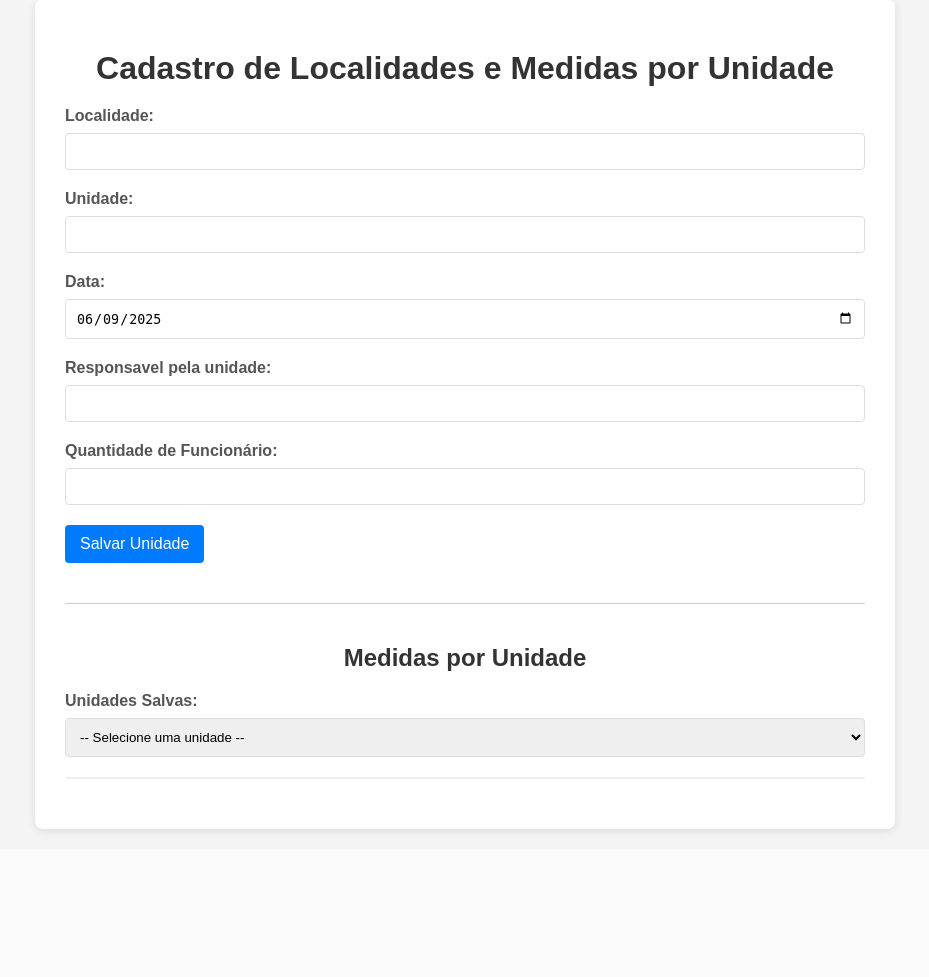
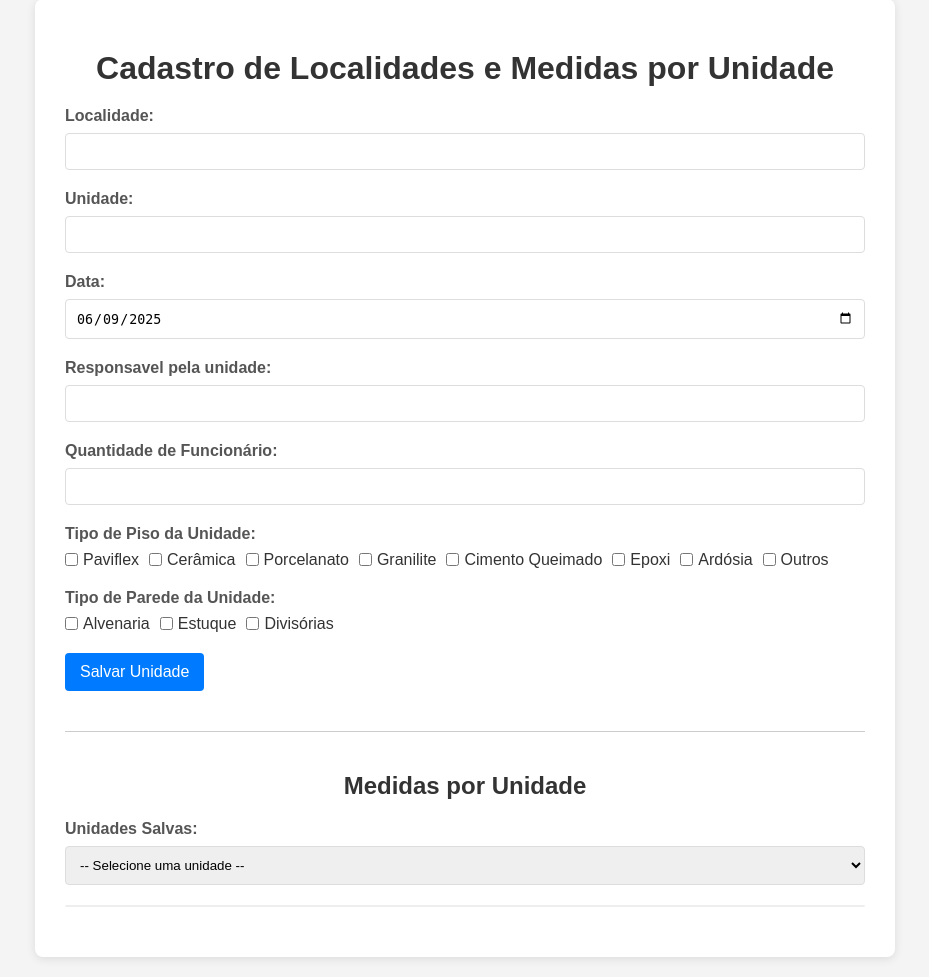
Before and after one commit to AMS2025-phm/levantamento, a Flask app: page / in a window 1280 px wide. Shown: the part 21-998 px from the top of the page, without its empty margins (175-1104 px from the left). Before the commit the page ends 855 px from the top, so only its background shows below. Run offline with Flask 3, Linux system fonts and the light colour scheme; data that the repository does not hold is empty.

Commit message:
Add files via upload

```diff
--- a/app.py
+++ b/app.py
@@ -64,6 +64,10 @@ def salvar_unidade():
         data_cadastro = data.get('data')
         responsavel = data.get('responsavel')
         qtd_func = data.get('qtd_func')
+        # NOVOS CAMPOS: TIPO DE PISO E PAREDE DA UNIDADE
+        tipo_piso_unidade = data.get('tipo_piso_unidade', [])
+        tipo_parede_unidade = data.get('tipo_parede_unidade', [])
+
 
         if not all([localidade, unidade, data_cadastro, responsavel, qtd_func]):
             return jsonify({"status": "error", "message": "Todos os campos da unidade são obrigatórios!"}), 400
@@ -79,6 +83,8 @@ def salvar_unidade():
             'data_cadastro': data_cadastro,
             'responsavel': responsavel,
             'qtd_func': qtd_func,
+            'tipo_piso': tipo_piso_unidade,   # Salva tipo de piso da unidade
+            'tipo_parede': tipo_parede_unidade, # Salva tipo de parede da unidade
             'medidas': [] # Inicializa lista de medidas
         }
 
@@ -90,28 +96,19 @@ def salvar_unidade():
         sheet = workbook.active
         sheet.title = "Dados da Unidade"
 
-        # Cabeçalhos
-        sheet.append(["Localidade", "Unidade", "Data de Cadastro", "Responsável", "Quantidade de Funcionários"])
+        # Cabeçalhos atualizados para incluir os novos campos
+        sheet.append(["Localidade", "Unidade", "Data de Cadastro", "Responsável", "Quantidade de Funcionários", "Tipo de Piso da Unidade", "Tipo de Parede da Unidade"])
 
-        # Dados da unidade
-        sheet.append([localidade, unidade, data_cadastro, responsavel, qtd_func])
-
-        # Se houver medidas, adicioná-las também (opcional, dependendo do que você quer no Excel inicial)
-        # Para incluir medidas aqui, você precisaria carregar os dados de 'medidas' da unidade recém-salva
-        # E formatar as listas de checkboxes para uma string para a célula do Excel.
-        # Exemplo (se for adicionar cabeçalhos para medidas):
-        # sheet.append(["Tipo de Medida", "Metragem", "Tipo de Piso", "Tipo de Parede", "Área Coberta", "Área Descoberta", "Observações"])
-        # for medida in dados[localidade][unidade]['medidas']:
-        #     sheet.append([
-        #         ", ".join(medida.get('tipo_medida', [])),
-        #         medida.get('metragem'),
-        #         ", ".join(medida.get('tipo_piso', [])),
-        #         ", ".join(medida.get('tipo_parede', [])),
-        #         medida.get('area_externa_coberta'),
-        #         medida.get('area_externa_descoberta'),
-        #         medida.get('obs')
-        #     ])
-
+        # Dados da unidade atualizados
+        sheet.append([
+            localidade,
+            unidade,
+            data_cadastro,
+            responsavel,
+            qtd_func,
+            ", ".join(tipo_piso_unidade),   # Junta a lista em uma string para o Excel
+            ", ".join(tipo_parede_unidade)  # Junta a lista em uma string para o Excel
+        ])
 
         workbook.save(output)
         excel_content = output.getvalue()
@@ -170,7 +167,11 @@ def get_unidade_data(unidade_nome):
     dados = carregar_dados()
     for localidade, unidades in dados.items():
         if unidade_nome in unidades:
-            return jsonify(unidades[unidade_nome])
+            # Garante que tipo_piso e tipo_parede sejam listas, mesmo se estiverem vazios ou não existirem
+            unidade_data = unidades[unidade_nome]
+            unidade_data['tipo_piso'] = unidade_data.get('tipo_piso', [])
+            unidade_data['tipo_parede'] = unidade_data.get('tipo_parede', [])
+            return jsonify(unidade_data)
     return jsonify({"error": "Unidade não encontrada"}), 404
 
 @app.route('/salvar_medidas', methods=['POST'])
@@ -180,26 +181,29 @@ def salvar_medidas():
         localidade = data.get('localidade')
         unidade = data.get('unidade')
 
-        # Captura todos os dados de medida
-        # Garante que os campos de checkbox sejam sempre listas
         nova_medida = {
-            "tipo_medida": data.get('tipo_medida', []), # Agora espera uma lista
+            "tipo_medida": data.get('tipo_medida', []),
             "metragem": data.get('metragem'),
-            "tipo_piso": data.get('tipo_piso', []),     # Agora espera uma lista
-            "tipo_parede": data.get('tipo_parede', []), # Agora espera uma lista
             "area_externa_coberta": data.get('area_externa_coberta'),
             "area_externa_descoberta": data.get('area_externa_descoberta'),
-            "obs": data.get('obs')
+            "obs": data.get('obs'),
+            "largura": data.get('largura'),
+            "altura": data.get('altura')
         }
 
-        # Validação para campos que antes eram required e agora são arrays
-        # É importante que 'tipo_medida' tenha pelo menos uma seleção
+        # Validação
         if not all([localidade, unidade, nova_medida['metragem']]) or not nova_medida['tipo_medida']:
             return jsonify({"status": "error", "message": "Campos essenciais da medida (localidade, unidade, tipo de medida e metragem) são obrigatórios!"}), 400
 
         dados = carregar_dados()
 
         if localidade in dados and unidade in dados[localidade]:
+            # Remove tipo_piso e tipo_parede da medida, se existirem (para dados antigos)
+            if 'tipo_piso' in nova_medida:
+                del nova_medida['tipo_piso']
+            if 'tipo_parede' in nova_medida:
+                del nova_medida['tipo_parede']
+
             dados[localidade][unidade]['medidas'].append(nova_medida)
             salvar_dados(dados)
             return jsonify({"status": "success", "message": "Medida adicionada com sucesso!"}), 200
--- a/templates/index.html
+++ b/templates/index.html
@@ -54,6 +54,22 @@
                 <label for="qtd_func">Quantidade de Funcionário:</label>
                 <input type="number" id="qtd_func" name="qtd_func">
             </div>
+            <div class="form-group">
+                <label>Tipo de Piso da Unidade:</label>
+                <div class="checkbox-group" id="tipo_piso_unidade_checkboxes">
+                    {% for tipo in tipos_piso %}
+                    <label><input type="checkbox" name="tipo_piso_unidade" value="{{ tipo }}"> {{ tipo }}</label>
+                    {% endfor %}
+                </div>
+            </div>
+            <div class="form-group">
+                <label>Tipo de Parede da Unidade:</label>
+                <div class="checkbox-group" id="tipo_parede_unidade_checkboxes">
+                    {% for tipo in tipos_parede %}
+                    <label><input type="checkbox" name="tipo_parede_unidade" value="{{ tipo }}"> {{ tipo }}</label>
+                    {% endfor %}
+                </div>
+            </div>
             <button type="submit" class="btn">Salvar Unidade</button>
         </form>
 
@@ -73,6 +89,8 @@
             <p><strong>Responsável:</strong> <span id="displayResponsavel"></span></p>
             <p><strong>Funcionários:</strong> <span id="displayQtdFunc"></span></p>
             <p><strong>Data de Cadastro:</strong> <span id="displayDataCadastro"></span></p>
+            <p><strong>Tipo de Piso:</strong> <span id="displayTipoPisoUnidade"></span></p>
+            <p><strong>Tipo de Parede:</strong> <span id="displayTipoParedeUnidade"></span></p>
 
             <h4>Adicionar Nova Medida</h4>
             <div class="form-group">
@@ -94,25 +112,10 @@
                     <input type="number" id="altura" name="altura" step="0.01">
                 </div>
             </div>
+
             <div class="form-group">
                 <label for="metragem">Metragem (m²):</label>
                 <input type="number" id="metragem" name="metragem" step="0.01" required>
-            </div>
-            <div class="form-group">
-                <label>Tipo de Piso:</label>
-                <div class="checkbox-group" id="tipo_piso_checkboxes">
-                    {% for tipo in tipos_piso %}
-                    <label><input type="checkbox" name="tipo_piso" value="{{ tipo }}"> {{ tipo }}</label>
-                    {% endfor %}
-                </div>
-            </div>
-            <div class="form-group">
-                <label>Tipo de Parede:</label>
-                <div class="checkbox-group" id="tipo_parede_checkboxes">
-                    {% for tipo in tipos_parede %}
-                    <label><input type="checkbox" name="tipo_parede" value="{{ tipo }}"> {{ tipo }}</label>
-                    {% endfor %}
-                </div>
             </div>
             <div class="form-group">
                 <label for="area_externa_coberta">Área Externa Coberta (m²):</label>
@@ -147,10 +150,12 @@
             const excluirMedidaBtn = document.getElementById('excluirMedidaBtn');
             const excluirUnidadeBtn = document.getElementById('excluirUnidadeBtn');
 
-            // Adicionado para limpar checkboxes
+            // Checkboxes da MEDIDA (Tipo de Medida)
             const tipoMedidaCheckboxes = document.querySelectorAll('#tipo_medida_checkboxes input[type="checkbox"]');
-            const tipoPisoCheckboxes = document.querySelectorAll('#tipo_piso_checkboxes input[type="checkbox"]');
-            const tipoParedeCheckboxes = document.querySelectorAll('#tipo_parede_checkboxes input[type="checkbox"]');
+            // Checkboxes da UNIDADE (Tipo de Piso e Parede)
+            const tipoPisoUnidadeCheckboxes = document.querySelectorAll('#tipo_piso_unidade_checkboxes input[type="checkbox"]');
+            const tipoParedeUnidadeCheckboxes = document.querySelectorAll('#tipo_parede_unidade_checkboxes input[type="checkbox"]');
+
 
             // Novos elementos para cálculo de vidro
             const vidroCalculationFields = document.getElementById('vidroCalculationFields');
@@ -181,6 +186,15 @@
                     data[key] = value;
                 });
 
+                // Coleta os valores dos checkboxes de PISO e PAREDE da UNIDADE
+                data.tipo_piso_unidade = Array.from(tipoPisoUnidadeCheckboxes)
+                                           .filter(checkbox => checkbox.checked)
+                                           .map(checkbox => checkbox.value);
+                data.tipo_parede_unidade = Array.from(tipoParedeUnidadeCheckboxes)
+                                              .filter(checkbox => checkbox.checked)
+                                              .map(checkbox => checkbox.value);
+
+
                 try {
                     const response = await fetch('/salvar_unidade', {
                         method: 'POST',
@@ -195,6 +209,9 @@
                         showMessage(result.message, 'success');
                         cadastroForm.reset(); // Limpa o formulário de unidade após o sucesso
                         document.getElementById('data').value = "{{ data_hoje }}";
+                        // Limpa os checkboxes de piso/parede da unidade
+                        tipoPisoUnidadeCheckboxes.forEach(checkbox => checkbox.checked = false);
+                        tipoParedeUnidadeCheckboxes.forEach(checkbox => checkbox.checked = false);
                         carregarListaUnidadesSalvas(); // Recarrega a lista de unidades salvas
                     } else {
                         const errorData = await response.json();
@@ -250,6 +267,7 @@
                     excluirUnidadeBtn.style.display = 'block';
                     atualizarListaMedidas();
                 } else {
+                    unidadeSelecionada = null;
                     medidasForm.style.display = 'none';
                     medidaList.innerHTML = '';
                     excluirMedidaBtn.style.display = 'none';
@@ -274,6 +292,10 @@
                         document.getElementById('displayResponsavel').textContent = unidadeData.responsavel || 'N/A';
                         document.getElementById('displayQtdFunc').textContent = unidadeData.qtd_func || 'N/A';
                         document.getElementById('displayDataCadastro').textContent = unidadeData.data_cadastro || 'N/A';
+                        // EXIBINDO TIPO DE PISO E PAREDE DA UNIDADE
+                        document.getElementById('displayTipoPisoUnidade').textContent = Array.isArray(unidadeData.tipo_piso) ? unidadeData.tipo_piso.join(', ') : (unidadeData.tipo_piso || 'N/A');
+                        document.getElementById('displayTipoParedeUnidade').textContent = Array.isArray(unidadeData.tipo_parede) ? unidadeData.tipo_parede.join(', ') : (unidadeData.tipo_parede || 'N/A');
+
 
                         medidaList.innerHTML = '';
                         selectedMedidaIndex = -1;
@@ -291,13 +313,6 @@
                                 if (medida.largura && medida.altura) {
                                     displayText += ` (L: ${medida.largura}m, A: ${medida.altura}m)`;
                                 }
-
-                                if (medida.tipo_piso && Array.isArray(medida.tipo_piso) && medida.tipo_piso.length > 0) displayText += `, Piso: ${medida.tipo_piso.join(', ')}`;
-                                else if (medida.tipo_piso && !Array.isArray(medida.tipo_piso)) displayText += `, Piso: ${medida.tipo_piso}`;
-
-                                if (medida.tipo_parede && Array.isArray(medida.tipo_parede) && medida.tipo_parede.length > 0) displayText += `, Parede: ${medida.tipo_parede.join(', ')}`;
-                                else if (medida.tipo_parede && !Array.isArray(medida.tipo_parede)) displayText += `, Parede: ${medida.tipo_parede}`;
-
 
                                 if (medida.area_externa_coberta) displayText += `, Área Cob.: ${medida.area_externa_coberta} m²`;
                                 if (medida.area_externa_descoberta) displayText += `, Área Descob.: ${medida.area_externa_descoberta} m²`;
@@ -353,8 +368,6 @@
                     unidade: unidadeSelecionada,
                     tipo_medida: selectedTipoMedida,
                     metragem: parseFloat(metragemInput.value), // Converter para número
-                    tipo_piso: Array.from(tipoPisoCheckboxes).filter(checkbox => checkbox.checked).map(checkbox => checkbox.value),
-                    tipo_parede: Array.from(tipoParedeCheckboxes).filter(checkbox => checkbox.checked).map(checkbox => checkbox.value),
                     area_externa_coberta: parseFloat(document.getElementById('area_externa_coberta').value) || 0, // Default 0 se vazio
                     area_externa_descoberta: parseFloat(document.getElementById('area_externa_descoberta').value) || 0, // Default 0 se vazio
                     obs: document.getElementById('obs').value
@@ -470,8 +483,6 @@
             function clearMedidasForm() {
                 medidasForm.reset(); // Limpa campos de texto/número
                 tipoMedidaCheckboxes.forEach(checkbox => checkbox.checked = false);
-                tipoPisoCheckboxes.forEach(checkbox => checkbox.checked = false);
-                tipoParedeCheckboxes.forEach(checkbox => checkbox.checked = false);
                 vidroCalculationFields.style.display = 'none'; // Esconde os campos de vidro
                 larguraInput.value = '';
                 alturaInput.value = '';
@@ -486,8 +497,6 @@
 
                     if (selectedTypes.includes("Vidro")) {
                         vidroCalculationFields.style.display = 'block';
-                        // Metragem não será required diretamente se houver largura/altura
-                        // mas manter required para garantir que um valor é inserido, seja manual ou calculado.
                     } else {
                         vidroCalculationFields.style.display = 'none';
                         larguraInput.value = ''; // Limpa os valores
```
